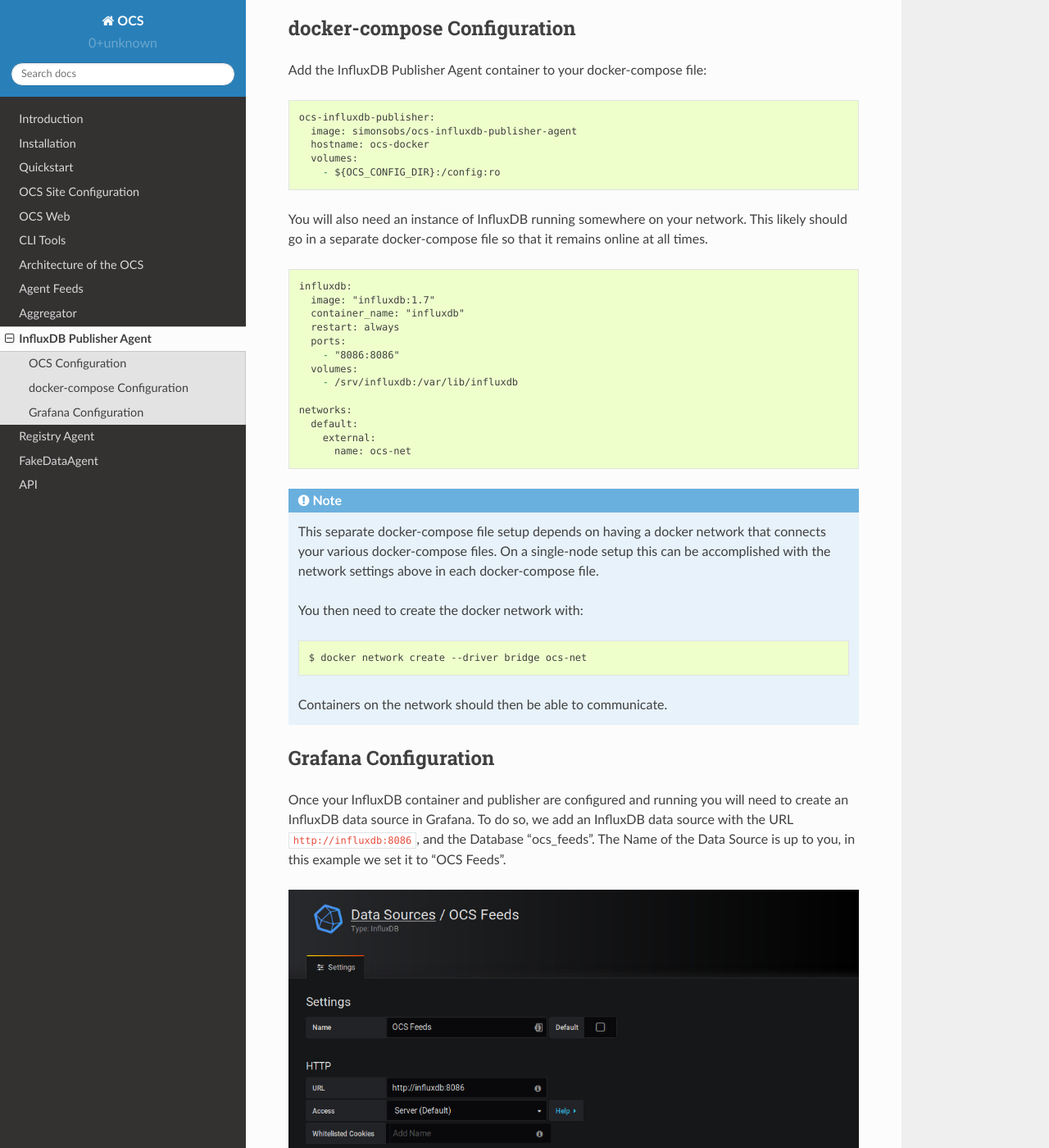
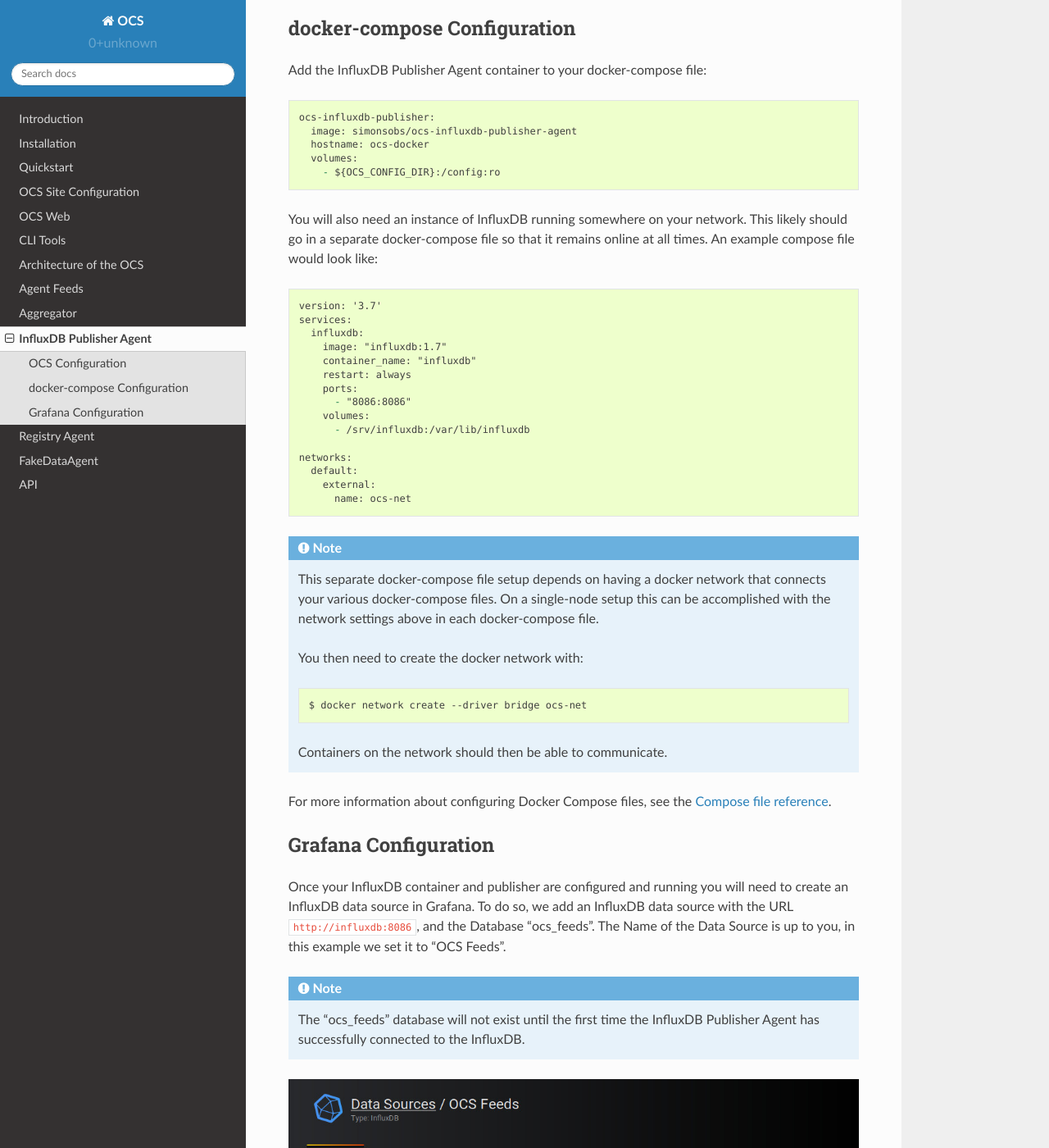
Before and after one commit to simonsobs/ocs, a Sphinx documentation site: the page built from docs/influxdb_publisher.rst, in a window 1280 px wide and 1400 px high, scrolled down 452 px. Shown: the whole window at 82% size. Built offline with Sphinx 7.4.7 and the Read the Docs theme 2.0.0, drawn with Linux system fonts in a browser that asks for light colours.

Commit message:
Define entire self-contained compose file for influxdb
[skip ci]

```diff
--- a/docs/influxdb_publisher.rst
+++ b/docs/influxdb_publisher.rst
@@ -32,18 +32,18 @@
 
 You will also need an instance of InfluxDB running somewhere on your network.
 This likely should go in a separate docker-compose file so that it remains
-online at all times.
+online at all times. An example compose file would look like::
 
-::
-
-  influxdb:
-    image: "influxdb:1.7"
-    container_name: "influxdb"
-    restart: always
-    ports:
-      - "8086:8086"
-    volumes:
-      - /srv/influxdb:/var/lib/influxdb
+  version: '3.7'
+  services:
+    influxdb:
+      image: "influxdb:1.7"
+      container_name: "influxdb"
+      restart: always
+      ports:
+        - "8086:8086"
+      volumes:
+        - /srv/influxdb:/var/lib/influxdb
 
   networks:
     default:
@@ -62,6 +62,11 @@
 
     Containers on the network should then be able to communicate.
 
+For more information about configuring Docker Compose files, see the `Compose
+file reference`_.
+
+.. _`Compose file reference`: https://docs.docker.com/compose/compose-file/
+
 Grafana Configuration
 ---------------------
 Once your InfluxDB container and publisher are configured and running you will
@@ -69,6 +74,10 @@
 data source with the URL ``http://influxdb:8086``, and the Database
 "ocs_feeds". The Name of the Data Source is up to you, in this example we set
 it to "OCS Feeds".
+
+.. note::
+    The "ocs_feeds" database will not exist until the first time the InfluxDB
+    Publisher Agent has successfully connected to the InfluxDB.
 
 .. image:: _static/grafana_influxdb_data_source.jpg
 
```
